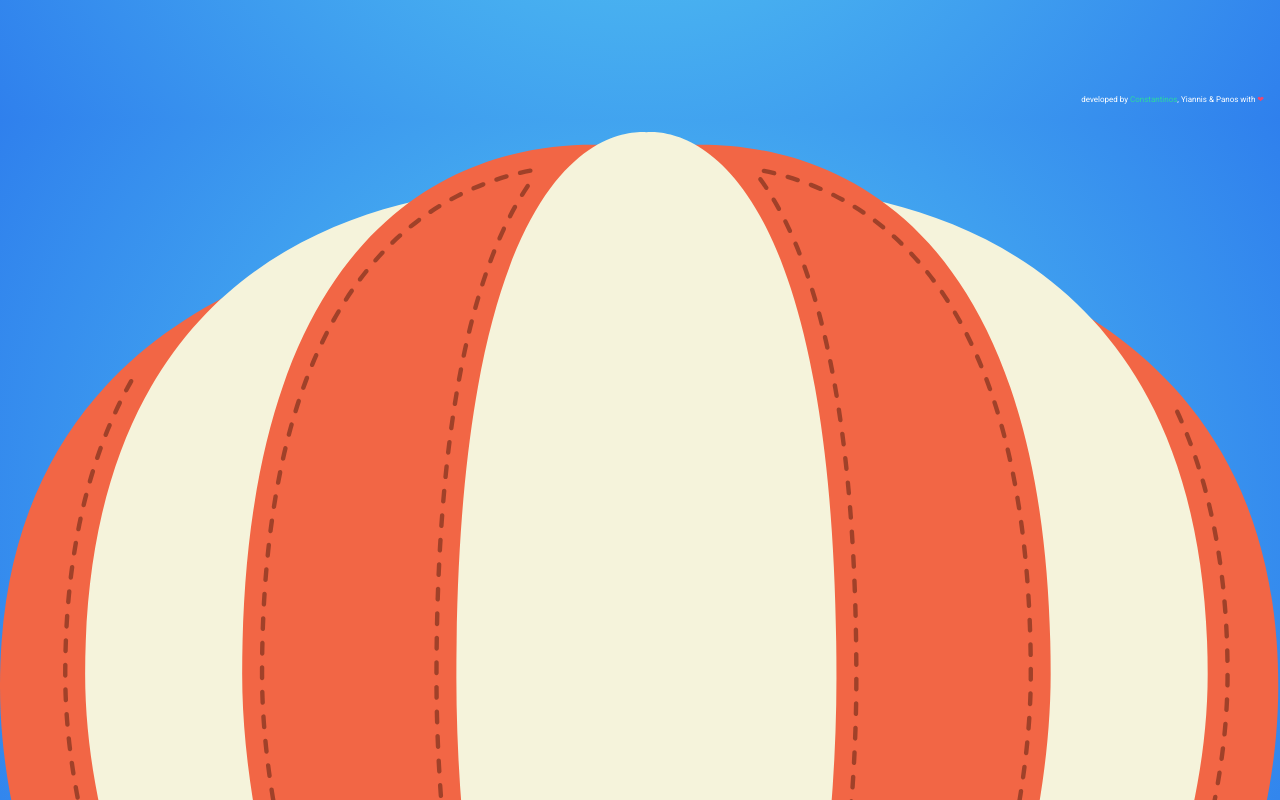
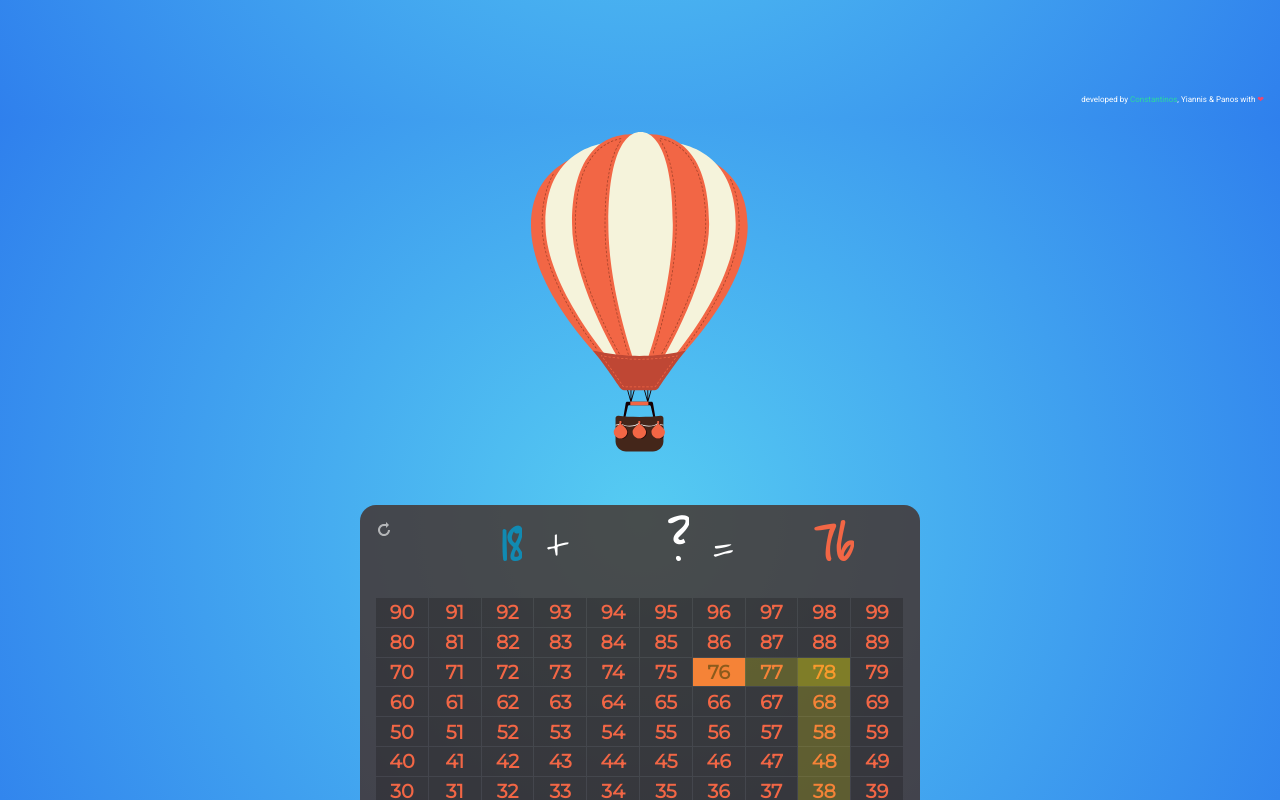
Before and after one commit to cleftheris/HotAirBalloon, an Angular app: page / in a window 1280 px wide. Shown: the part 680-1480 px from the top of the page. Built offline with nearby package versions, Linux system fonts and the light colour scheme.

Commit message:
polishing touches

```diff
--- a/src/app/app.component.html
+++ b/src/app/app.component.html
@@ -2,20 +2,28 @@
   <div class="panel">
     <h1><span class="red">Hot</span> <span class="orange">air</span> <span class="green">balloon</span>
       <strong>number</strong> <span class="blue">game</span></h1>
-    <p>The game is based on the work of <em>Apanti Kampisopoulou</em><br />press start to begin</p>
+    <p>The game is based on the work of <em>Aspanti Kampisopoulou</em><br />press start to begin</p>
     <button class="begin" onclick="document.body.classList.add('go')">START</button>
   </div>
 </section>
 <section id="game" class="screen game">
-  <span id="current_position" class="current-position">{{game.start + game.amount}}</span>
-  <img id="balloon-graphics" class="balloon-graphics" src="./assets/img/balloon.svg" />
+  <div class="balloon" [ngClass]="{ 'pyro': (game.start + game.amount) === game.target }">
+      <span id="current_position" class="current-position"
+            *ngIf="isNumber(game.start + game.amount)"
+            [ngClass]="{ 'over': (game.start + game.amount) > game.target,
+                         'match': (game.start + game.amount) === game.target }">{{game.start + game.amount}}</span>
+      <div class="before"></div>
+      <div class="after"></div>
+  </div>
   <div>
     <div class="problem-panel">
+      <button class="refresh" title="reset" (click)="game.reset()"></button>
       <form>
         <input name="game_start" type="number" size="2" class="number start" [(ngModel)]="game.start" />
         <span class="operator add">+</span>
         <input name="game_amount" type="number" size="2" class="number amount" placeholder="?" [(ngModel)]="game.amount"
-               [ngClass]="{ 'over': (game.start + game.amount) > game.target }" />
+               [ngClass]="{ 'over': (game.start + game.amount) > game.target,
+                            'match': (game.start + game.amount) === game.target }" />
         <span class="operator equals">=</span>
         <input name="game_target" type="number" size="2" class="number target" [(ngModel)]="game.target" />
       </form>
--- a/src/app/app.component.ts
+++ b/src/app/app.component.ts
@@ -1,5 +1,5 @@
 import { Component, OnInit } from '@angular/core';
-import { IGame } from './models';
+import { IGame, Game } from './models';
 
 @Component({
   selector: '#app-root',
@@ -12,15 +12,15 @@
   numbers: number[];
 
   ngOnInit(): void {
-    this.game = {
-      start: 0,
-      target: 0,
-      amount: undefined
-    };
+    this.game = new Game();
     this.numbers = Array.from(Array(10).keys())
                         .reverse()
                         .map(i => Array.from(Array(10).keys())
                                        .map(x => 10 * i + x))
                         .reduce((pv, cv) => pv.concat(...cv), []);
   }
+
+  isNumber(value: number) {
+    return !Number.isNaN(value);
+  }
 }
--- a/src/app/models.ts
+++ b/src/app/models.ts
@@ -3,5 +3,28 @@
     start: number;
     target: number;
     amount?: number;
-    currentPosition?: number;
+    reset(): void;
 }
+
+export class Game implements IGame {
+    start: number;
+    target: number;
+    amount?: number;
+
+    constructor() {
+        this.reset();
+    }
+
+    reset() {
+        const s = this.getRandomIntInclusive(0, 80);
+        const t = this.getRandomIntInclusive(s + 1, 99);
+        this.start = s;
+        this.target = t;
+        this.amount = undefined;
+    }
+    getRandomIntInclusive(min: number, max: number) {
+        const minInt = Math.ceil(min);
+        const maxInt = Math.floor(max);
+        return Math.floor(Math.random() * (maxInt - minInt + 1)) + minInt; // The maximum is inclusive and the minimum is inclusive
+    }
+}
--- a/src/assets/css/_basket.scss
+++ b/src/assets/css/_basket.scss
@@ -3,6 +3,84 @@
 $red2:#f26645;
 $brown:#44261ac2;
 $creme:#f5f3db;
+
+.problem-panel {
+    position: relative;
+    font-size: 3rem;
+    font-family: 'Shadows Into Light', cursive;
+    color: white;
+    text-align: center;
+    border-radius: 1rem 1rem 0 0;
+    margin: 0;
+    background-color:$brown;
+    padding: 0;
+    input {
+        -webkit-appearance: none;
+        -webkit-rtl-ordering: logical;
+        background-color: transparent;
+        padding: 0 .5rem;
+        border: none;
+        color: white;
+        font-size: inherit;
+        font-family: inherit;
+        display: inline;
+        max-width: 8rem;
+        text-align: right;
+        margin-right: 1rem;
+        font-weight: bold;
+        &:focus {
+            border: none;
+            outline: none;
+          }
+    }
+    input[type=number]::-webkit-inner-spin-button,
+    input[type=number]::-webkit-outer-spin-button {
+        -webkit-appearance: none;
+        margin: 0;
+    }
+
+    ::-webkit-input-placeholder { color: #fff; } /* Edge */
+    :-ms-input-placeholder { color: #fff; } /* Internet Explorer 10-11 */
+    ::placeholder { color: #fff; }
+
+    .number {
+        &.start {
+            color:$cyan-cornflower-blue;
+        }
+        &.target {
+            color: $red2;
+        }
+        &.amount {
+            color:$orange-yellow;
+            &.over { color:$infra-red; }
+            &.match { color:$ceribbean-green; }
+        }
+    }
+
+    button.refresh {
+        position: absolute;
+        padding: 0;
+        width: 1rem;
+        height: 1rem;
+        top: 1rem;
+        left: 1rem;
+        border: none;
+        background-color: transparent;
+        background-image: url("./assets/img/reload-alt.svg");
+        background-repeat: no-repeat;
+        background-position: center;
+        background-size: contain;
+        opacity: 0.6;
+        transition: all cubic-bezier(0.250, 0.460, 0.450, 0.940) 0.4s;
+        &:hover {
+            opacity: 1;
+        }
+        &:focus {
+            border: none;
+            outline: none;
+        }
+    }
+}
 
 .basket {
     position: relative;
@@ -84,27 +162,10 @@
         &.current {
             background-color:$orange-yellow;
             color: $warm-black;
-            &.target {
-                background-color:$ceribbean-green;
-            }
-            &.over {
-                background-color:$infra-red;
-            }
+            &.target { background-color:$ceribbean-green; }
+            &.over { background-color:$infra-red; }
         }
 
     }
 
 }
-
-.cell-target {
-    background: rgba(255, 244, 0, 0.20);
-    position: absolute;
-    border: 2px solid #fff400;
-    top: 1px;
-    left: 1px;
-    height: 0;
-    width: 0;
-    z-index: 100;
-    content: " ";
-    transition: all cubic-bezier(0.250, 0.460, 0.450, 0.940) 0.4s;
-}
--- /dev/null
+++ b/src/assets/css/_fireworks.scss
@@ -0,0 +1,125 @@
+$particles: 50;
+$width: 500;
+$height: 500;
+
+// Create the explosion...
+$box-shadow: ();
+$box-shadow2: ();
+@for $i from 0 through $particles {
+  $box-shadow: $box-shadow,
+               random($width)-$width / 2 + px
+               random($height)-$height / 1.2 + px
+               hsl(random(360), 100, 50);
+  $box-shadow2: $box-shadow2, 0 0 #fff
+}
+@mixin keyframes ($animationName) {
+    @-webkit-keyframes #{$animationName} {
+        @content;
+    }
+
+    @-moz-keyframes #{$animationName} {
+        @content;
+    }
+
+    @-o-keyframes #{$animationName} {
+        @content;
+    }
+
+    @-ms-keyframes #{$animationName} {
+        @content;
+    }
+
+    @keyframes #{$animationName} {
+        @content;
+    }
+}
+
+@mixin animation-delay ($settings) {
+    -moz-animation-delay: $settings;
+    -webkit-animation-delay: $settings;
+    -o-animation-delay: $settings;
+    -ms-animation-delay: $settings;
+    animation-delay: $settings;
+}
+
+@mixin animation-duration ($settings) {
+    -moz-animation-duration: $settings;
+    -webkit-animation-duration: $settings;
+    -o-animation-duration: $settings;
+    -ms-animation-duration: $settings;
+    animation-duration: $settings;
+}
+
+@mixin animation ($settings) {
+    -moz-animation: $settings;
+    -webkit-animation: $settings;
+    -o-animation: $settings;
+    -ms-animation: $settings;
+    animation: $settings;
+}
+
+@mixin transform ($settings) {
+    transform: $settings;
+    -moz-transform: $settings;
+    -webkit-transform: $settings;
+    -o-transform: $settings;
+    -ms-transform: $settings;
+}
+
+/*
+body {
+  margin:0;
+  padding:0;
+  background: #000;
+  overflow: hidden;
+ }
+*/
+.pyro > .before, .pyro > .after {
+  position: absolute;
+  width: 5px;
+  height: 5px;
+  border-radius: 50%;
+  box-shadow: $box-shadow2;
+  @include animation((1s bang ease-out infinite backwards, 1s gravity ease-in infinite backwards, 5s position linear infinite backwards));
+}
+
+.pyro > .after {
+  @include animation-delay((1.25s, 1.25s, 1.25s));
+  @include animation-duration((1.25s, 1.25s, 6.25s));
+}
+
+@include keyframes(bang) {
+  to {
+    box-shadow:$box-shadow;
+  }
+}
+
+@include keyframes(gravity)  {
+  to {
+    @include transform(translateY(200px));
+    opacity: 0;
+  }
+}
+
+@include keyframes(position) {
+  0%, 19.9% {
+    margin-top: 10%;
+    margin-left: 40%;
+  }
+  20%, 39.9% {
+    margin-top: 40%;
+    margin-left: 30%;
+  }
+  40%, 59.9% {
+    margin-top: 20%;
+    margin-left: 70%
+  }
+  60%, 79.9% {
+    margin-top: 30%;
+    margin-left: 20%;
+  }
+  80%, 99.9% {
+    margin-top: 30%;
+    margin-left: 80%;
+  }
+}
--- a/src/assets/css/styles.scss
+++ b/src/assets/css/styles.scss
@@ -1,6 +1,5 @@
 @import 'colors';
 @import 'clouds';
-@import 'basket';
 
 html, body {margin: 0; padding: 0; }
 html { height: 100vh; } body { min-height: 100%; }
@@ -76,7 +75,7 @@
 .splash {
     //transform: translateY(0);
     animation-delay: 1.3s;
-    animation-duration: 1s;
+    animation-duration: 2.2s;
     animation-iteration-count: 1;
     animation-fill-mode: both;
     animation-name: intro_text;
@@ -112,17 +111,51 @@
     }
 }
 
-.balloon-graphics {
+.balloon {
     animation: floating 2s ease-in-out 0s infinite alternate;
     height: 100%;
+    width: 100%;
     grid-row: 1 / 1;
     grid-column: 1 / 1;
-}
+    background-image: url("./assets/img/balloon.svg");
+    background-repeat: no-repeat;
+    background-position: center center;
+    background-size: auto;
+    display: grid;
+    align-content: center;
+    align-items: center;
+    text-align: center;
 
-.current-position {
-    grid-row: 1 / 1;
-    grid-column: 1 / 1;
-    z-index: 100;
+    .current-position {
+
+        transition: all cubic-bezier(0.250, 0.460, 0.450, 0.940) 0.4s;
+        /*font-family: 'Montserrat', sans-serif;*/
+        display: inline-block;
+        font-size: 6rem;
+        font-family: 'Shadows Into Light', cursive;
+        margin-top: -6rem;
+
+        -webkit-text-stroke: 1px $warm-black;
+        color: white;
+        text-shadow:
+            3px 3px 0 $warm-black,
+            -1px -1px 0 $warm-black,
+            1px -1px 0 $warm-black,
+            -1px 1px 0 $warm-black,
+            1px 1px 0 $warm-black;
+
+
+        &.over { color:$infra-red; }
+        &.match {
+            color:$ceribbean-green;
+            animation: color 2s infinite;
+            @keyframes color {
+                70% {
+                  color: #fff;
+                }
+              }
+        }
+    }
 }
 
 @keyframes floating {
@@ -134,62 +167,6 @@
   0% {transform: scale(0);}
   10% {transform: scale(1.2);}
   20% {transform: scale(1);}
-}
-
-.problem-panel {
-    font-size: 3rem;
-    font-family: 'Shadows Into Light', cursive;
-    color: white;
-    text-align: center;
-    border-radius: 1rem 1rem 0 0;
-    margin: 0;
-    background-color:$brown;
-    padding: 0;
-    input {
-        -webkit-appearance: none;
-        -webkit-rtl-ordering: logical;
-        background-color: transparent;
-        padding: 0 .5rem;
-        border: none;
-        color: white;
-        font-size: inherit;
-        font-family: inherit;
-        display: inline;
-        max-width: 8rem;
-        text-align: right;
-        margin-right: 1rem;
-    }
-    input[type=number]::-webkit-inner-spin-button,
-    input[type=number]::-webkit-outer-spin-button {
-        -webkit-appearance: none;
-        margin: 0;
-    }
-
-    ::-webkit-input-placeholder { /* Edge */
-        color: #fff;
-    }
-    :-ms-input-placeholder { /* Internet Explorer 10-11 */
-        color: #fff;
-    }
-    ::placeholder {
-        color: #fff;
-    }
-
-    .number {
-        &.start {
-            color:$cyan-cornflower-blue;
-        }
-        &.target {
-            color: $red2;
-        }
-        &.amount {
-            color:$orange-yellow;
-
-            &.over {
-                color:$infra-red;
-            }
-        }
-    }
 }
 
 .red {
@@ -240,3 +217,6 @@
         color: white;
     }
 }
+
+@import 'basket';
+@import 'fireworks';
```
Also changed, not shown: src/assets/img/reload-alt.svg (added), 25 other files (tests, documents, lock files or other folders).
